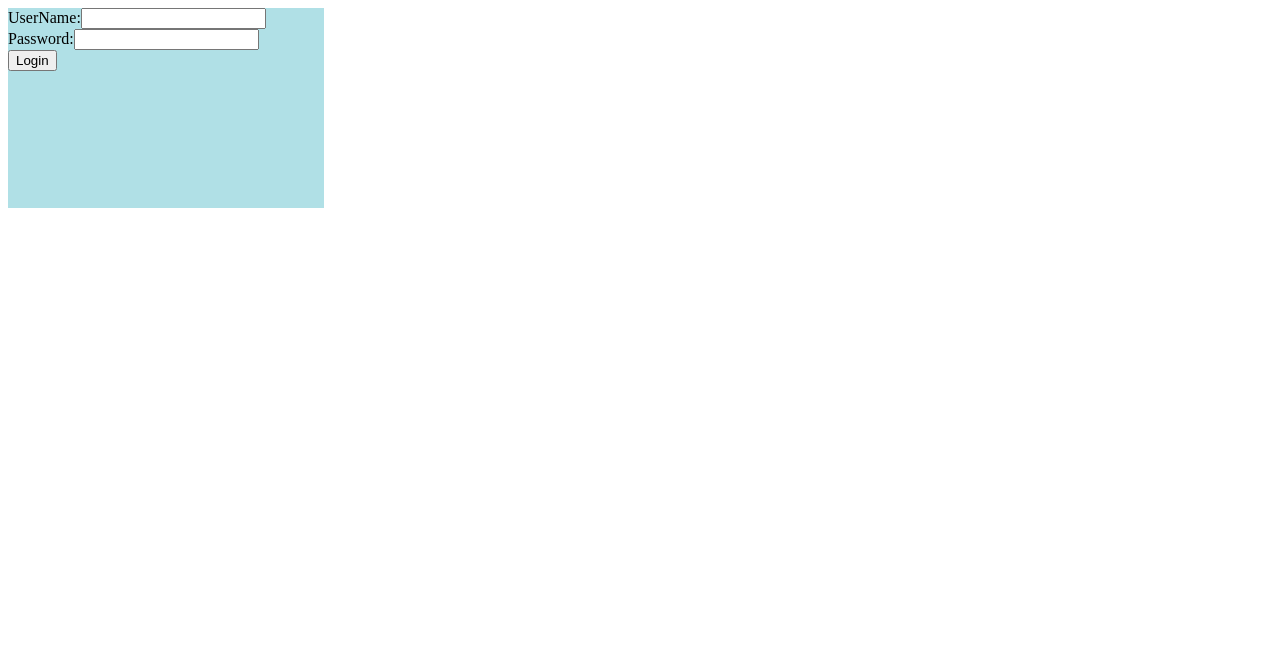
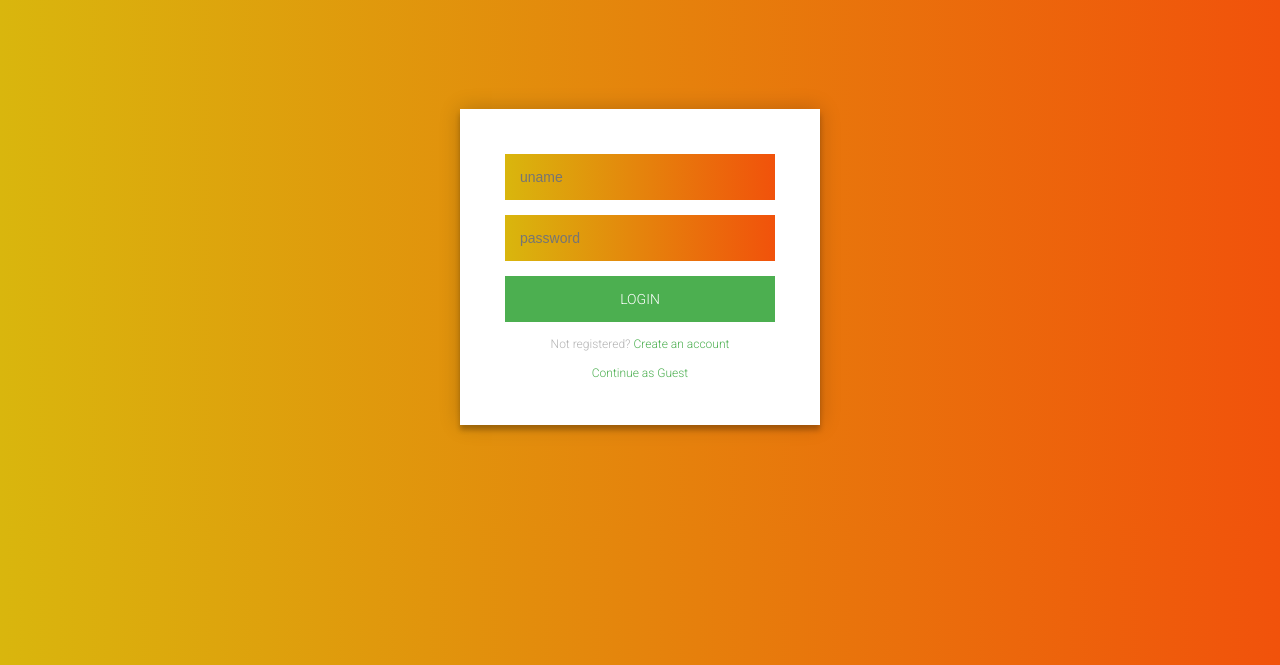
Before and after one commit to vinaydyamaklar/mini-amazon, a Flask app: page /mini-amazon/ulogin in a window 1280 px wide. Shown: the top 665 px of the page. Run offline with Flask 2, Linux system fonts and the light colour scheme; some libraries are stand-ins or nearby versions.

Commit message:
Added structured code

```diff
--- a/mini_amazon/api.py
+++ b/mini_amazon/api.py
@@ -12,7 +12,19 @@ product_model = Product()
 @app.route("/mini-amazon", methods=['GET', 'POST'])
 def load_product():
     matches = product_model.get_all_products()
-    return render_template("index.html", results=matches)
+    return render_template("index.html", results=matches, user='')
+
+
+@app.route("/mini-amazon/search", methods=['GET', 'POST'])
+def search_by_name():
+    if request.method == 'POST':
+        prd_name = request.form['product_name']
+        print(prd_name)
+        matches = product_model.search_by_name(prd_name)
+        search_result = ''
+        if len(matches) < 1:
+            search_result = 'Ooops...!, No Results found'
+        return render_template("index.html", results=matches, search_result=search_result)
 
 
 @app.route("/mini-amazon/ulogin", methods=['GET', 'POST'])
@@ -22,13 +34,50 @@ def load_login():
 
 @app.route("/mini-amazon/authenticate-login", methods=['GET','POST'])
 def login_authenticate():
-    uname = request.form['uname']
-    pwd = request.form['password']
-    user = user_model.authenticate_user(uname, pwd)
+    if request.form['op_type'] == 'login':
+        uname = request.form['uname']
+        pwd = request.form['password']
+        user = user_model.authenticate_user(uname, pwd)
 
-    if user is None:
-        return render_template("login.html", login_msg="Invalid Username/Password")
+        if user is None:
+            return render_template("login.html", login_msg="Invalid Username/Password")
+        else:
+            matches = product_model.get_all_products()
+            u = user_model.search_by_uname(uname)
+            return render_template("index.html", results=matches, user=u)
+    elif request.form['op_type'] == 'signup':
+        pass
+
+
+@app.route("/mini-amazon/add-to-cart", methods=['POST'])
+def add_to_cart():
+    prd_id = request.form.get('hdn_prd_id', None)
+    user_id = request.form.get('hdn_user_id', None)
+    uname = request.form.get('hdn_user_name', None)
+    matches = product_model.get_all_products()
+    if user_id is None or user_id == '':
+        return render_template("index.html", results=matches, user='', cart_msg='Please login then add it to  Cart')
     else:
-        matches = product_model.get_all_products()
-        u = user_model.search_by_uname(uname)
-        return render_template("index.html", results=matches, uname=u['name'])
+        is_success = user_model.add_product_to_cart(user_id, prd_id)
+        u = user_model.search_by_id(user_id)
+        if is_success:
+            return render_template('index.html',
+                                   results=matches,
+                                   user=u, cart_msg='Product Added successfully')
+        else:
+            return render_template('index.html',
+                                   results=matches,
+                                   user=u, cart_msg='Product is already added to your cart..!')
+
+
+@app.route("/miniamazon/cart", methods=['POST'])
+def show_cart():
+    user_id = request.form.get('user_id_with_cart', None)
+    matches = product_model.get_all_products()
+    if user_id is None or user_id == '':
+        return render_template("index.html", results=matches, user='', cart_msg='Please login then add it to  Cart')
+    else:
+        u = user_model.search_by_id()
+        product_ids = user_model.get_products_from_userid(u._id)
+        products_in_cart = [product_model.search_by_id(prod_id) for prod_id in product_ids]
+        return render_template('cart.html', products=products_in_cart)
--- /dev/null
+++ b/mini_amazon/static/styles/login_signup.css
@@ -0,0 +1,107 @@
+@import url('.message/application.css');
+@import url(https://fonts.googleapis.com/css?family=Roboto:300);
+
+.login-page {
+  width: 360px;
+  padding: 8% 0 0;
+  margin: auto;
+}
+.form {
+  position: relative;
+  z-index: 1;
+  background: #FFFFFF;
+  max-width: 360px;
+  margin: 0 auto 100px;
+  padding: 45px;
+  text-align: center;
+  box-shadow: 0 0 20px 0 rgba(0, 0, 0, 0.2), 0 5px 5px 0 rgba(0, 0, 0, 0.24);
+}
+.form input {
+  font-famillogin-pagey: "Roboto", sans-serif;
+  outline: 0;
+  background: linear-gradient(90deg, rgba(252,187,51,1) 0%, rgba(253,29,47,1) 0%, rgba(217,182,13,1) 0%, rgba(241,82,11,1) 100%);
+  width: 100%;
+  border: 0;
+  margin: 0 0 15px;
+  padding: 15px;
+  box-sizing: border-box;
+  font-size: 14px;
+}
+.form button {
+  font-family: "Roboto", sans-serif;
+  text-transform: uppercase;
+  outline: 0;
+  background: #4CAF50;
+  width: 100%;
+  border: 0;
+  padding: 15px;
+  color: #FFFFFF;
+  font-size: 14px;
+  -webkit-transition: all 0.3 ease;
+  transition: all 0.3 ease;
+  cursor: pointer;
+}
+.form button:hover,.form button:active,.form button:focus {
+  background: #43A047;
+}
+.form .message {
+  margin: 15px 0 0;
+  color: #b3b3b3;
+  font-size: 12px;
+}
+.form .message a {
+  color: #4CAF50;
+  text-decoration: none;
+}
+.signup_div {
+  display: none;
+}
+.container {
+  position: relative;
+  z-index: 1;
+  max-width: 300px;
+  margin: 0 auto;
+}
+.container:before, .container:after {
+  content: "";
+  display: block;
+  clear: both;
+}
+.container .info {
+  margin: 50px auto;
+  text-align: center;
+}
+.container .info h1 {
+  margin: 0 0 15px;
+  padding: 0;
+  font-size: 36px;
+  font-weight: 300;
+  color: #1a1a1a;
+}
+.container .info span {
+  color: #4d4d4d;
+  font-size: 12px;
+}
+.container .info span a {
+  color: #000000;
+  text-decoration: none;
+}
+.container .info span .fa {
+  color: #EF3B3A;
+}
+body {
+  /*background: #76b852; *//* fallback for old browsers *//*
+  background: -webkit-linear-gradient(right, #76b852, #8DC26F);
+  background: -moz-linear-gradient(right, #76b852, #8DC26F);
+  background: -o-linear-gradient(right, #76b852, #8DC26F);*/
+  background: linear-gradient(90deg, rgba(252,187,51,1) 0%, rgba(253,29,47,1) 0%, rgba(217,182,13,1) 0%, rgba(241,82,11,1) 100%);
+  font-family: "Roboto", sans-serif;
+  -webkit-font-smoothing: antialiased;
+  -moz-osx-font-smoothing: grayscale;
+}
+
+.error_msg {
+    font-size: 12px;
+    font-weight: bold;
+    color : RED;
+}
--- a/mini_amazon/templates/login.html
+++ b/mini_amazon/templates/login.html
@@ -3,15 +3,36 @@
 <head>
     <meta charset="UTF-8">
     <title>Mini amazon</title>
+    <script type = "text/javascript" src = "{{ url_for('static', filename = 'js/login_signup.js') }}" ></script>
+    <link rel="stylesheet" type="text/css" href="{{ url_for('static', filename = 'styles/login_signup.css') }}">
+    <script src="https://ajax.googleapis.com/ajax/libs/jquery/2.1.1/jquery.min.js" type="text/javascript"></script>
 </head>
-<body>
-    <div float = 'center' style="height:200px; width: 25%; background-color:powderblue;">
-        <form action="authenticate-login" method="post">
-            UserName:<input type="text" name="uname"/> <br>
-            Password:<input type="text" name="password"/> <br>
-            <input type="submit" value="Login">
-            <div style="color:red; fon ">{{ login_msg }}</div>
-        </form>
+<body style="height:100%;">
+    <div class="login-page">
+      <div class="form">
+          <div id="signup_div" class="signup_div">
+               <form class="register-form">
+                   <input type="text" placeholder="name"/>
+                   <input type="password" placeholder="password"/>
+                   <input type="text" placeholder="email address"/>
+                   <input type="text" value="signup" name="op_type" hidden/>
+                   <button>create</button>
+                   <p class="message">Already registered? <a onclick="showLogin()" href="#">Sign In</a></p>
+                   <p class="message"> <a onclick="showLogin()" href="#">Continue as Guest</a></p>
+                </form>
+          </div>
+          <div id="login_div">
+                <form method="post" class="login-form">
+                    <input type="text" placeholder="uname" name="uname"required/>
+                    <input type="password" placeholder="password" name="password" required/>
+                    <input type="text" value="login" name="op_type" hidden/>
+                    <button formaction="authenticate-login">login</button>
+                    <p class="message">Not registered? <a onclick="showSignUp()" href="#">Create an account</a></p>
+                    <p class="message"> <a onclick="showLogin()" href="#">Continue as Guest</a></p>
+                </form>
+          </div>
+          <div class="error_msg"> {{ login_msg }} </div>
+      </div>
     </div>
 </body>
 </html>
```
Also changed, not shown: mini_amazon/models/product.py (+10 -0 lines), mini_amazon/models/user.py (+36 -0 lines), mini_amazon/static/js/application.js (added, +36 -0 lines), mini_amazon/static/js/login_signup.js (added, +10 -0 lines), mini_amazon/static/styles/application.css (added, +140 -0 lines), mini_amazon/templates/base.html (added, +12 -0 lines), mini_amazon/templates/cart.html (added, +20 -0 lines), mini_amazon/templates/index.html (+64 -17 lines), mini_amazon/templates/profile.html (+9 -9 lines).
